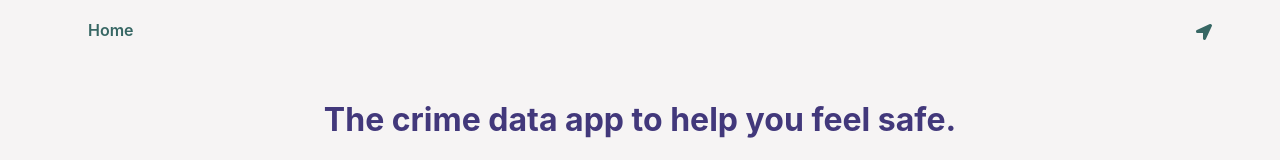
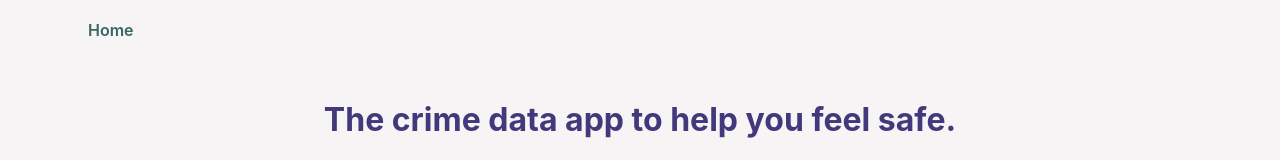
Before and after one commit to jphelps871/Crime-Data-App-UK, a React (Create React App) app in the folder frontEnd/: page / in a window 1280 px wide. Shown: the top 160 px of the page. Built offline with nearby package versions, Linux system fonts and the light colour scheme.

Commit message:
Remove unnecessary items

```diff
--- a/frontEnd/src/Requests.js
+++ b/frontEnd/src/Requests.js
@@ -8,6 +8,8 @@ const getAllData = async ({
 }) => {
   // Stop getAllData from running if nothing is in the search input
   if (sendUserInputLocation.location === "") return;
+
+  setLoading(true);
 
   try {
     // fetch location from user input
@@ -28,7 +30,6 @@ const getAllData = async ({
       crimeData.forEach((obj) => {
         allCrimeData.push(obj);
       });
-      setLoading(true);
     }
 
     setStreetNameFromData(allCrimeData[0].location.street.name);
--- a/frontEnd/src/components/App.js
+++ b/frontEnd/src/components/App.js
@@ -1,6 +1,6 @@
 import React, { useEffect, useState } from "react";
 
-import Nav from "./nav";
+import Nav from "./Nav";
 import DisplayCrimeData from "./Home/displayData";
 import CityName from "./Home/cityName";
 import Options from "./Home/options";
--- a/frontEnd/src/components/nav.js
+++ b/frontEnd/src/components/nav.js
@@ -1,5 +1,3 @@
-import React, { useEffect, useState } from "react";
-import { FaLocationArrow } from "react-icons/fa";
 import { Link } from "react-router-dom";
 import "../styles/App.css";
 
@@ -16,9 +14,6 @@ function Nav() {
         <Link className="home" to="/" style={navStyle}>
           <li>Home</li>
         </Link>
-        <button>
-          <FaLocationArrow className="location-btn" />
-        </button>
       </ul>
     </nav>
   );
```
